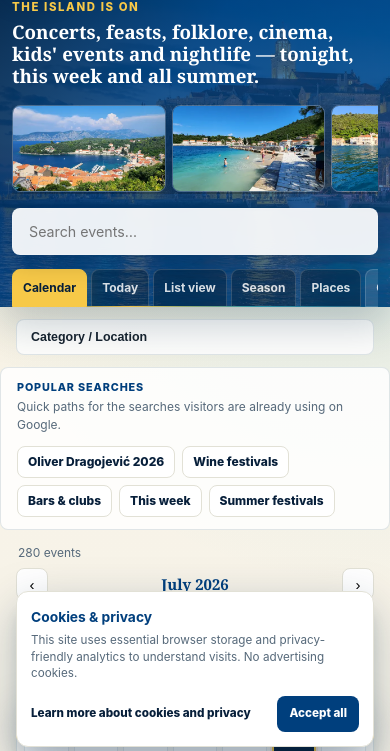
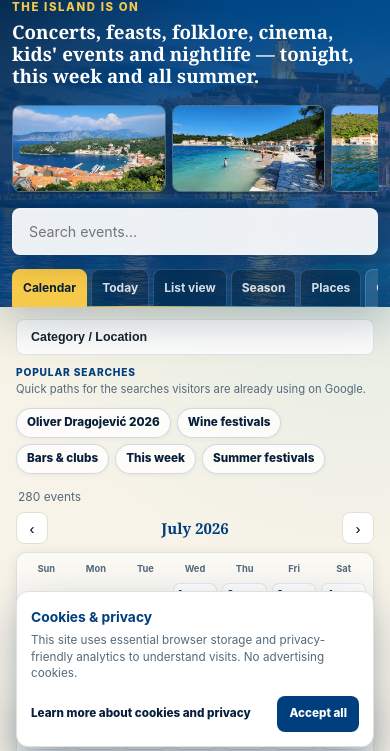
Before and after one commit to oliver-trako/korcula-events, a website: page site/index.html in a window 390 px wide. Shown: the part 81-832 px from the top of the page. Drawn offline with Linux system fonts and the light colour scheme.

Commit message:
Polish popular search links

```diff
--- a/package.json
+++ b/package.json
@@ -4,9 +4,11 @@
   "private": true,
   "scripts": {
     "build:js": "terser site/js/app.js --compress --mangle -o site/js/app.min.js",
-    "build": "npm run build:js && node scripts/build-site.mjs"
+    "build:css": "cleancss -o site/css/style.min.css site/css/style.css",
+    "build": "npm run build:css && npm run build:js && node scripts/build-site.mjs"
   },
   "devDependencies": {
+    "clean-css-cli": "^5.6.3",
     "terser": "^5.49.0"
   }
 }
--- a/scripts/build-site.mjs
+++ b/scripts/build-site.mjs
@@ -6,6 +6,7 @@ const root = process.cwd();
 const dist = path.join(root, "dist");
 const siteUrl = "https://korcula-events.com";
 const buildDate = new Date().toISOString().slice(0, 10);
+const assetVersion = "20260717-2";
 const defaultShareImage = `${siteUrl}/generated_images/019f4238-0d22-7c61-a5de-d8d8a9751fdf/ig_08cb38e27fc1cd4c016a4e6b76535c8191b68b7bca395d86af.png`;
 
 const langMeta = {
@@ -874,7 +875,7 @@ ${alternates}
 <meta name="twitter:title" content="${esc(title)}">
 <meta name="twitter:description" content="${esc(description)}">
 <meta name="twitter:image" content="${esc(imageUrl)}">
-<link rel="stylesheet" href="/css/style.min.css">
+<link rel="stylesheet" href="/css/style.min.css?v=${assetVersion}">
 <style>
 .seo-header{max-width:960px;margin:0 auto;padding:20px 16px 0}
 .seo-header-inner{background:#fff;border:1px solid var(--border);border-radius:12px;padding:16px;display:flex;align-items:center;justify-content:space-between;gap:16px;box-shadow:var(--shadow)}
--- a/site/css/style.css
+++ b/site/css/style.css
@@ -193,22 +193,22 @@ body {
 .chip .cnt { opacity:.65; font-size:.75em; margin-left:4px; }
 
 .popular-links {
-  max-width:900px; margin: 12px auto 0; padding: 12px 16px;
-  display:grid; grid-template-columns:minmax(0,1fr) 2fr; gap:12px; align-items:center;
-  background:rgba(255,255,255,.82); border:1px solid rgba(10,58,86,.12); border-radius:8px;
+  max-width:900px; margin: 10px auto 0; padding: 0 16px;
+  display:flex; align-items:center; justify-content:space-between; gap:10px;
 }
 .popular-links-title {
-  margin:0; color:var(--sea-deep); font-size:.72rem; text-transform:uppercase; letter-spacing:.08em; font-weight:800;
+  margin:0; color:var(--sea-deep); font-size:.68rem; text-transform:uppercase; letter-spacing:.08em; font-weight:800;
 }
 .popular-links-intro {
-  margin:2px 0 0; color:var(--ink-soft); font-size:.8rem;
+  margin:1px 0 0; color:var(--ink-soft); font-size:.75rem;
 }
-.popular-link-row { display:flex; flex-wrap:wrap; justify-content:flex-end; gap:7px; }
+.popular-link-row { display:flex; flex-wrap:wrap; justify-content:flex-end; gap:6px; }
 .popular-link-row a {
-  display:inline-flex; align-items:center; min-height:32px; border:1px solid var(--border); border-radius:8px;
-  padding:6px 10px; color:var(--sea-deeper); background:#fff; text-decoration:none; font-size:.8rem; font-weight:800;
+  display:inline-flex; align-items:center; min-height:30px; border:1px solid rgba(0,63,125,.18); border-radius:999px;
+  padding:5px 10px; color:var(--sea-deeper); background:rgba(255,255,255,.76); text-decoration:none; font-size:.78rem; font-weight:800;
+  box-shadow:0 1px 5px rgba(10,58,86,.06);
 }
-.popular-link-row a:hover { border-color:var(--gold-dark); text-decoration:underline; }
+.popular-link-row a:hover { border-color:var(--gold-dark); background:#fff; text-decoration:underline; }
 
 /* ---------- Main / results ---------- */
 main { max-width:900px; min-height:760px; margin: 0 auto; padding: 14px 16px 0; }
@@ -465,7 +465,7 @@ main { max-width:900px; min-height:760px; margin: 0 auto; padding: 14px 16px 0;
   .search-row { margin-top:14px; }
   .view-tabs { gap:4px; }
   .view-tab { padding:9px 10px; font-size:.8rem; }
-  .popular-links { grid-template-columns:1fr; }
+  .popular-links { flex-direction:column; align-items:flex-start; }
   .popular-link-row { justify-content:flex-start; }
   .event-card { gap:10px; padding:12px; }
   .event-time-badge { flex-basis:54px; }
--- a/site/index.html
+++ b/site/index.html
@@ -41,7 +41,7 @@
 
 <link rel="icon" href="assets/logo-korcula-events.svg">
 <link rel="preload" as="image" href="assets/hero-korcula-events.webp" fetchpriority="high">
-<link rel="stylesheet" href="css/style.min.css">
+<link rel="stylesheet" href="css/style.min.css?v=20260717-2">
 
 <script type="application/ld+json">
 {
```
Also changed, not shown: site/css/style.min.css, 1 other file.
